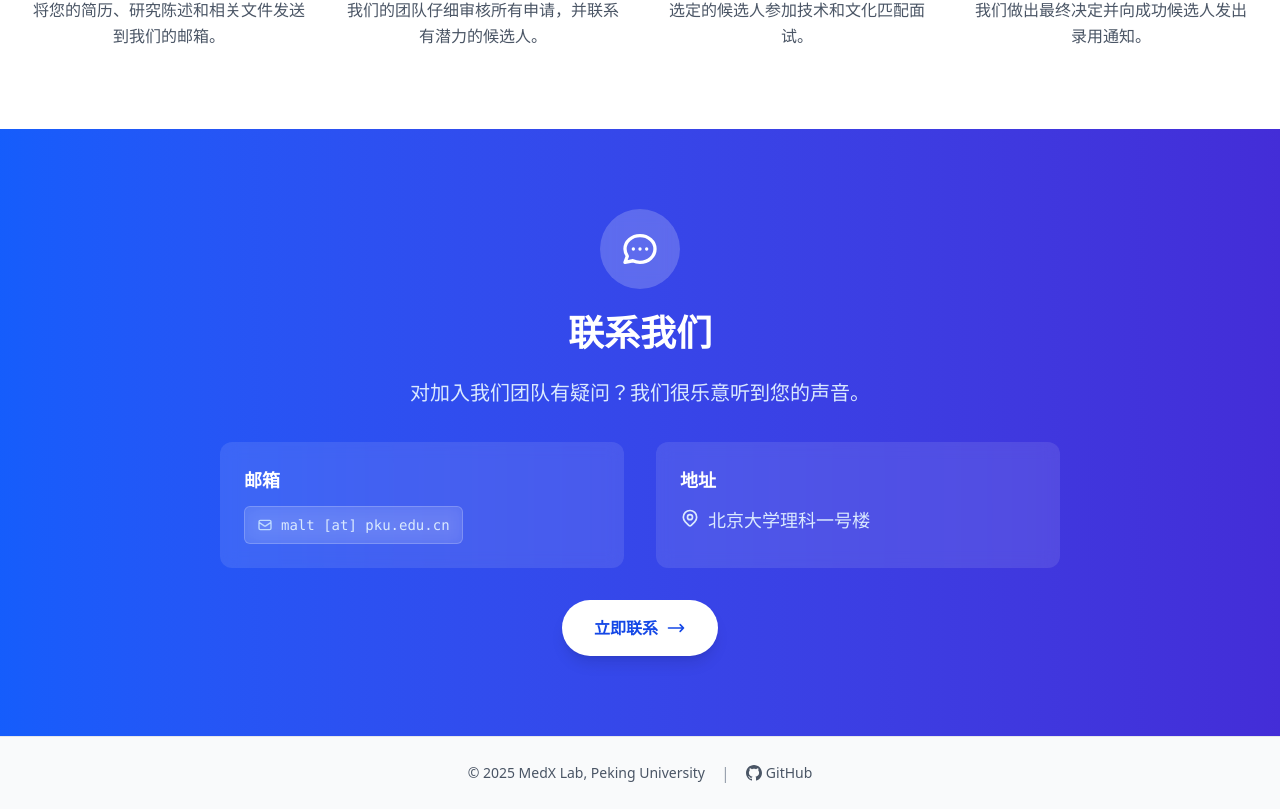
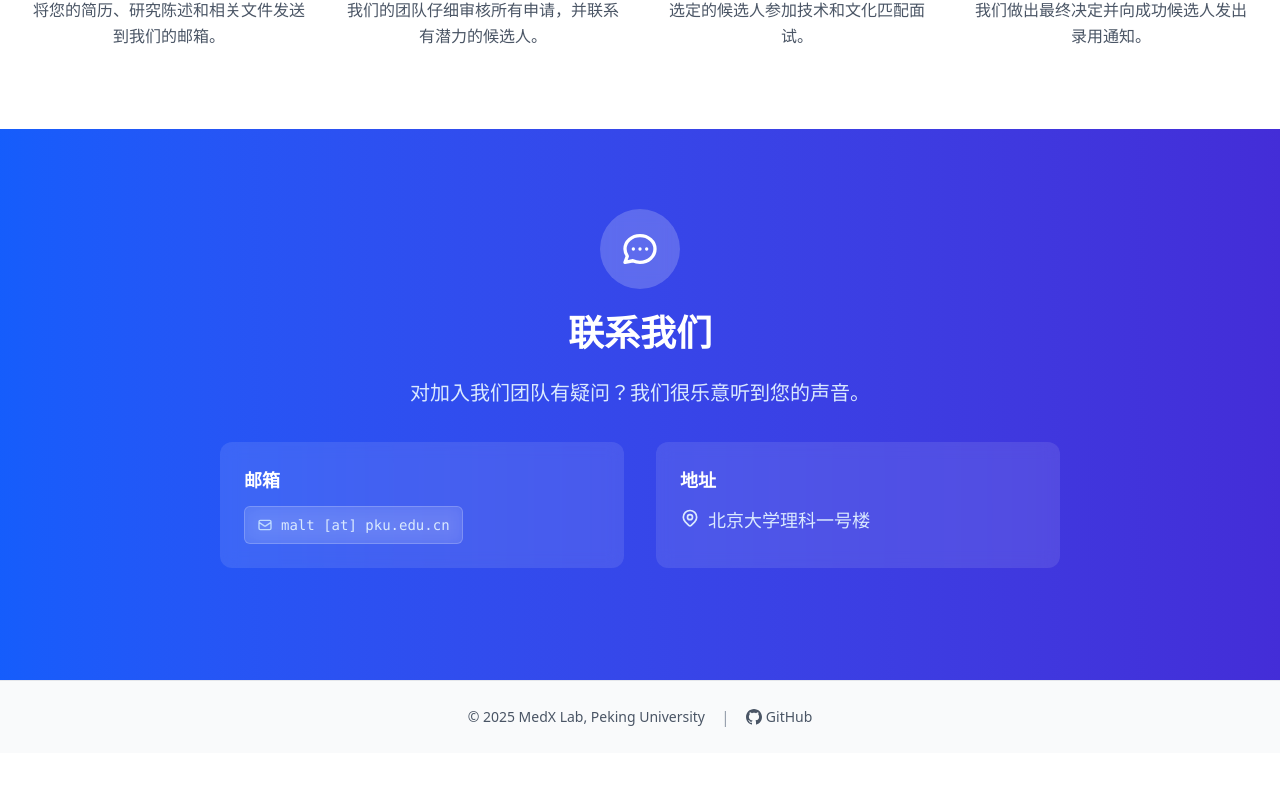
Before and after one commit to MedX-PKU/medx-pku.github.io, a Vue app: page /join in a window 1280 px wide. Shown: the part 2273-3082 px from the top of the page. After the commit the page ends 3026 px from the top, so only its background shows below. Built offline with nearby package versions, Linux system fonts and the light colour scheme.

Commit message:
fix(join): remove contact button from join page
Remove the "Get in Touch" contact button from the Join page as it was
redundant with other contact methods available on the site. The button
was located in the main content section and included hover effects
and styling that are no longer needed.

```diff
--- a/src/views/Join.vue
+++ b/src/views/Join.vue
@@ -238,16 +238,7 @@
           </div>
         </div>
 
-        <a
-          href="#"
-          class="inline-flex items-center px-8 py-4 bg-white text-blue-700 font-semibold rounded-full hover:bg-blue-50 transition-all duration-300 shadow-lg hover:shadow-2xl transform hover:scale-105"
-        >
-          {{ $t('join.contact.getInTouch') }}
-          <svg class="w-5 h-5 ml-2" fill="none" stroke="currentColor" viewBox="0 0 24 24">
-            <path stroke-linecap="round" stroke-linejoin="round" stroke-width="2" d="M17 8l4 4m0 0l-4 4m4-4H3"></path>
-          </svg>
-        </a>
-      </div>
+        </div>
     </section>
   </div>
 </template>
```
